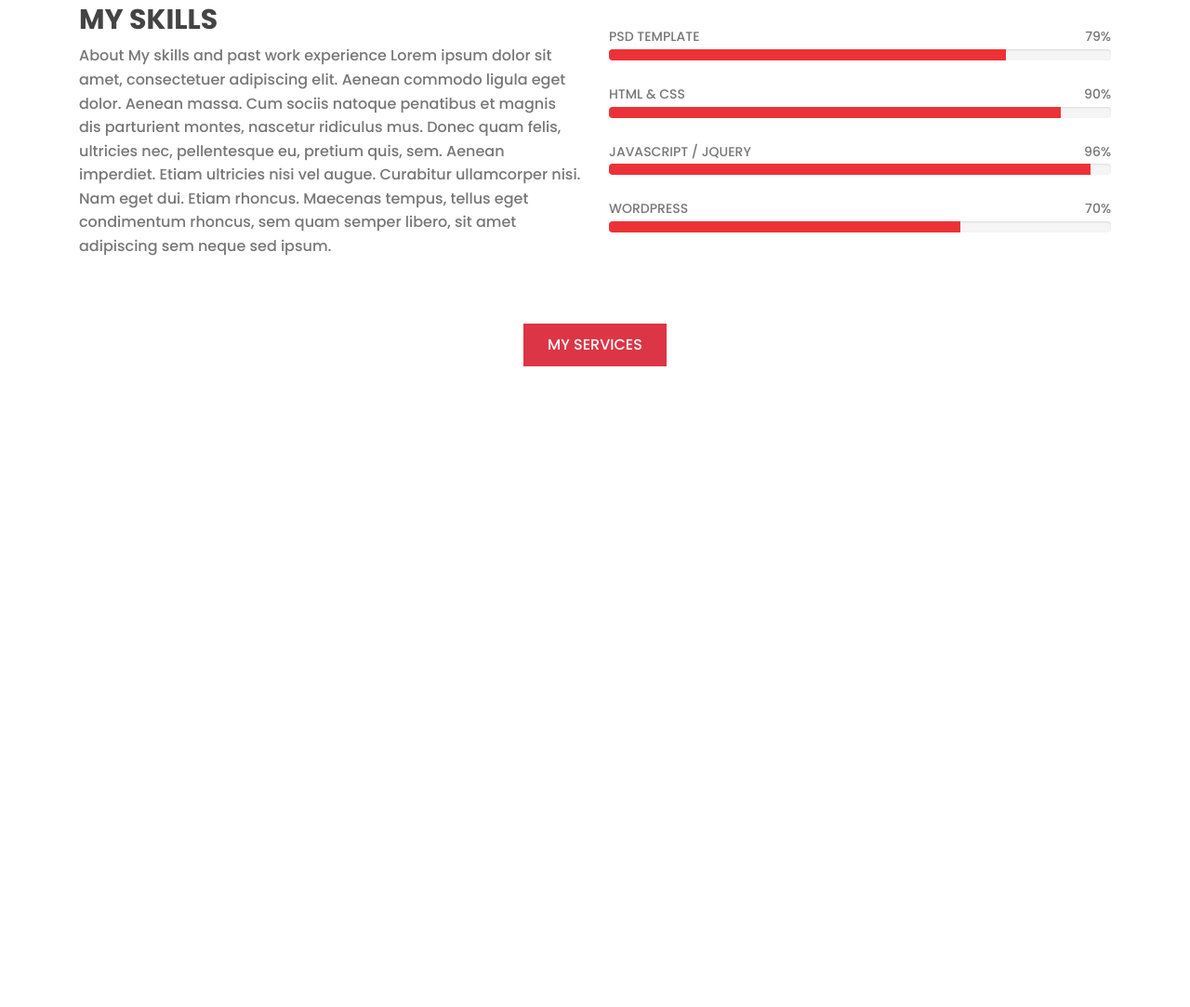
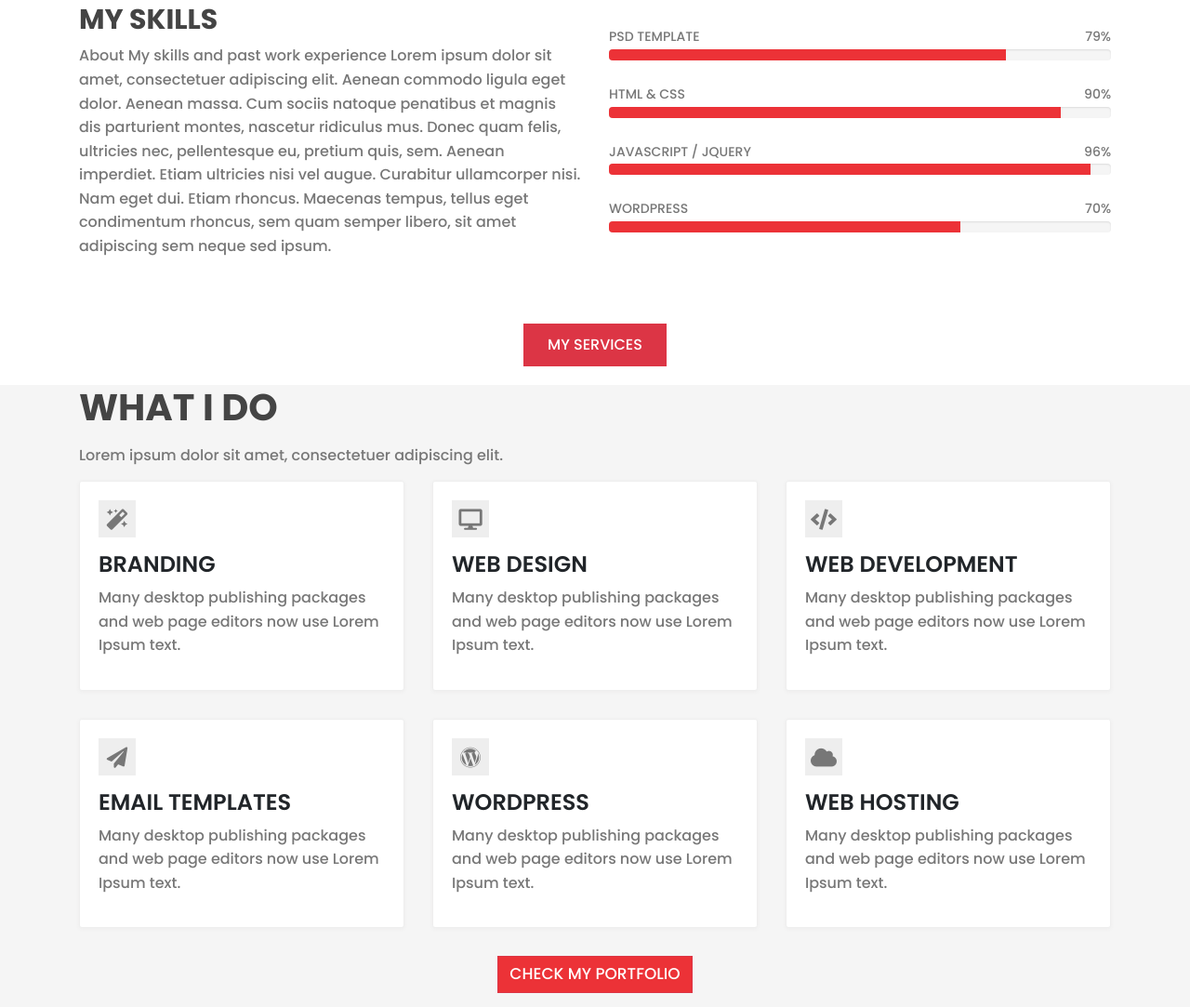
Before and after one commit to AhmedHassan201596/OurTask, a plain HTML site: page index.html in a window 1280 px wide. Shown: the part 1349-2432 px from the top of the page at 93% size. Before the commit the page ends 1763 px from the top, so only its background shows below. Drawn offline with Linux system fonts and the light colour scheme.

Commit message:
add 'what i do' section

```diff
--- a/css/index_style.css
+++ b/css/index_style.css
@@ -252,3 +252,79 @@ section .social_icons a {
 }
 
 /*--------------------------------------------------------------my skills (ahmed hassan)----------------------------------------------------*/
+
+
+
+
+
+.asll{
+
+        background-color: #f5f5f5;
+
+}
+.asll h2{
+
+    font-size: 2.5em;
+    font-weight: 700;
+    text-transform: capitalize;
+        margin-bottom: 15px;
+    color: #444444;
+
+}
+.asll p{
+    font-weight: 300;
+        font-size: 16px;
+    color: #777777;
+    margin-bottom: 15px;
+    font-family: 'Poppins', sans-serif;
+    line-height: 1.6;
+
+}
+.contant{
+
+    margin-bottom: 30px;
+    padding: 20px;
+    background-color: #ffffff;
+    border-radius: 3px;
+    border: 1px solid #eeeeee;
+        box-shadow: 0px 1px 4px rgba(107, 69, 69, 0.050);
+}
+.contant:hover{
+color:#ec3237;
+}
+.contant h4{
+    font-weight: 600;
+    text-transform: uppercase;
+
+}
+.contant h4:hover{color:  #ec3237;
+
+}
+
+.service_icon{
+width: 40px;
+    height: 40px;
+    margin-bottom: 15px;
+    background-color: #eeeeee;
+    color: #777777;
+    text-align: center;
+padding-top: 10px
+}
+.service_icon:hover{
+    background-color: #ec3237;
+    color: #fff;
+}
+
+.service_icon i {
+    font-size: 1.4em;
+}
+.lo{
+    text-align: center;
+}
+.bt{
+background-color: #ec3237;
+    border-radius: 0px;
+    text-transform: uppercase;
+    margin-bottom: 15px;
+    font-size: 17px;
+}
--- a/index.html
+++ b/index.html
@@ -145,7 +145,7 @@
 
                     <div class="detail">
                              <div class="caption">
-                          <p class="left">HTML & CSS</p>
+                          <p class="left">HTML &amp; CSS</p>
                           <p class="right">90%</p>
                        </div>
 
@@ -191,6 +191,76 @@
     </div>
 
 
+            <div class="asll">
+        <div class="container">
+            <div class="row">
+                <div class="col-12">
+                    <h2>WHAT I DO</h2>
+                    <p>Lorem ipsum dolor sit amet, consectetuer adipiscing elit.</p>
+                </div>
+
+                <div class="col-md-4 col-sm-12">
+                <div class="contant">
+                    <div class="service_icon">
+                        <i class="fa fa-magic"></i>
+                    </div>
+                    <h4>BRANDING</h4>
+                    <p>Many desktop publishing packages and web page editors now use Lorem Ipsum text.</p>
+                </div>
+            </div>
+             <div class=" col-md-4 col-sm-12">
+                <div class="contant">
+                    <div class="service_icon">
+                        <i class="fa fa-desktop"></i>
+                    </div>
+                    <h4>WEB DESIGN</h4>
+                <p>Many desktop publishing packages and web page editors now use Lorem Ipsum text.</p>
+                </div>
+                </div>
+                 <div class=" col-md-4 col-sm-12">
+                <div class="contant">
+                   <div class="service_icon">
+                        <i class="fa fa-code"></i>
+                    </div>
+                <h4>WEB DEVELOPMENT</h4>
+                <p>Many desktop publishing packages and web page editors now use Lorem Ipsum text.</p>
+                </div>
+                </div>
+                 <div class="col-md-4 col-sm-12">
+                <div class="contant">
+                    <div class="service_icon">
+                <i class="fa fa-paper-plane"></i>
+                    </div>
+                <h4>EMAIL TEMPLATES</h4>
+                <p>Many desktop publishing packages and web page editors now use Lorem Ipsum text.</p>
+                </div>
+                </div>
+
+                 <div class="col-sm-12 col-md-4">
+                <div class="contant">
+                    <div class="service_icon">
+                        <i class="fab fa-wordpress"></i>
+                    </div>
+                <h4>WORDPRESS</h4>
+                <p>Many desktop publishing packages and web page editors now use Lorem Ipsum text.</p>
+
+                </div>
+                </div>
+                 <div class=" col-md-4 col-sm-12">
+                <div class="contant">
+                    <div class="service_icon">
+                        <i class="fa fa-cloud"></i>
+                    </div>
+                    <h4>WEB HOSTING</h4>
+                <p>Many desktop publishing packages and web page editors now use Lorem Ipsum text.</p>
+                </div>
+                </div>
+               </div>
+            </div>
+            <div class="lo">
+                <button type="button" class="btn btn-danger bt" >CHECK MY PORTFOLIO</button>
+            </div>
+        </div>
 
 
     <script src="js/jquery-3.3.1.min.js"></script>
```
